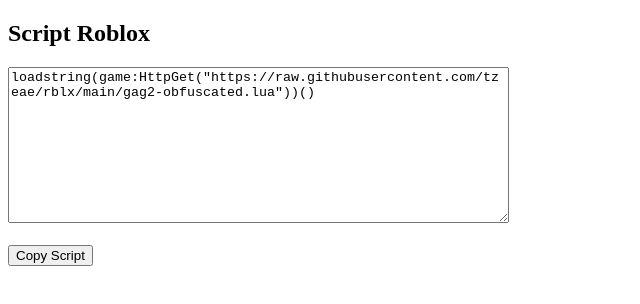
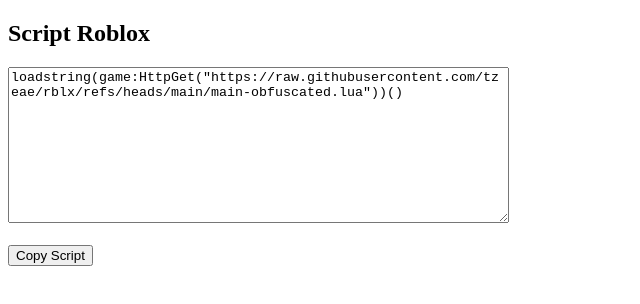
Before and after one commit to tzeae/rblx, a plain HTML site: page index.html in a window 1280 px wide. Shown: the whole page, without its empty margins (0-640 px from the left). Drawn offline with Linux system fonts and the light colour scheme.

Commit message:
Update index.html

```diff
--- a/index.html
+++ b/index.html
@@ -8,7 +8,7 @@
     <h2>Script Roblox</h2>
 
     <textarea id="script" rows="10" cols="60">
-loadstring(game:HttpGet("https://raw.githubusercontent.com/tzeae/rblx/main/gag2-obfuscated.lua"))()
+loadstring(game:HttpGet("https://raw.githubusercontent.com/tzeae/rblx/refs/heads/main/main-obfuscated.lua"))()
     </textarea>
 
     <br><br>
```
